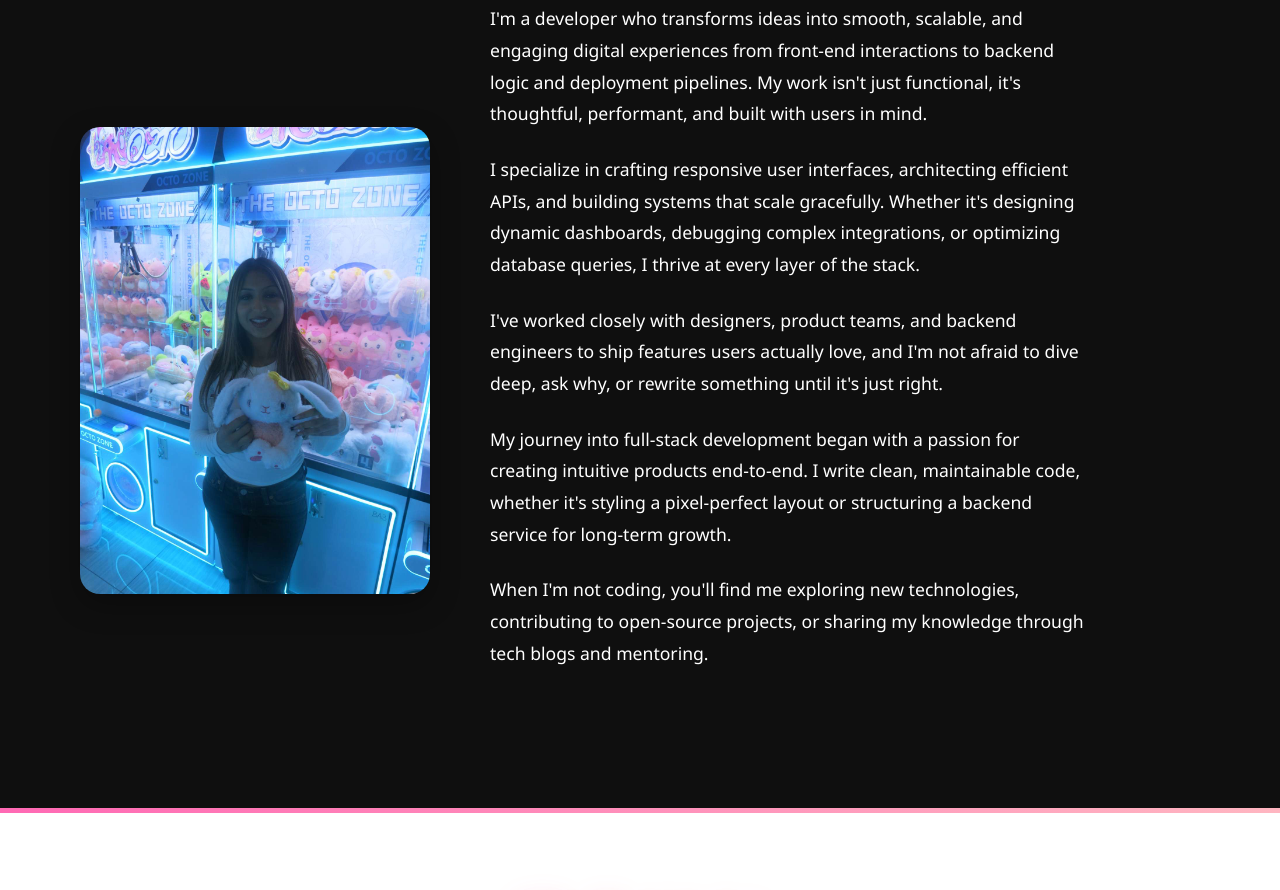
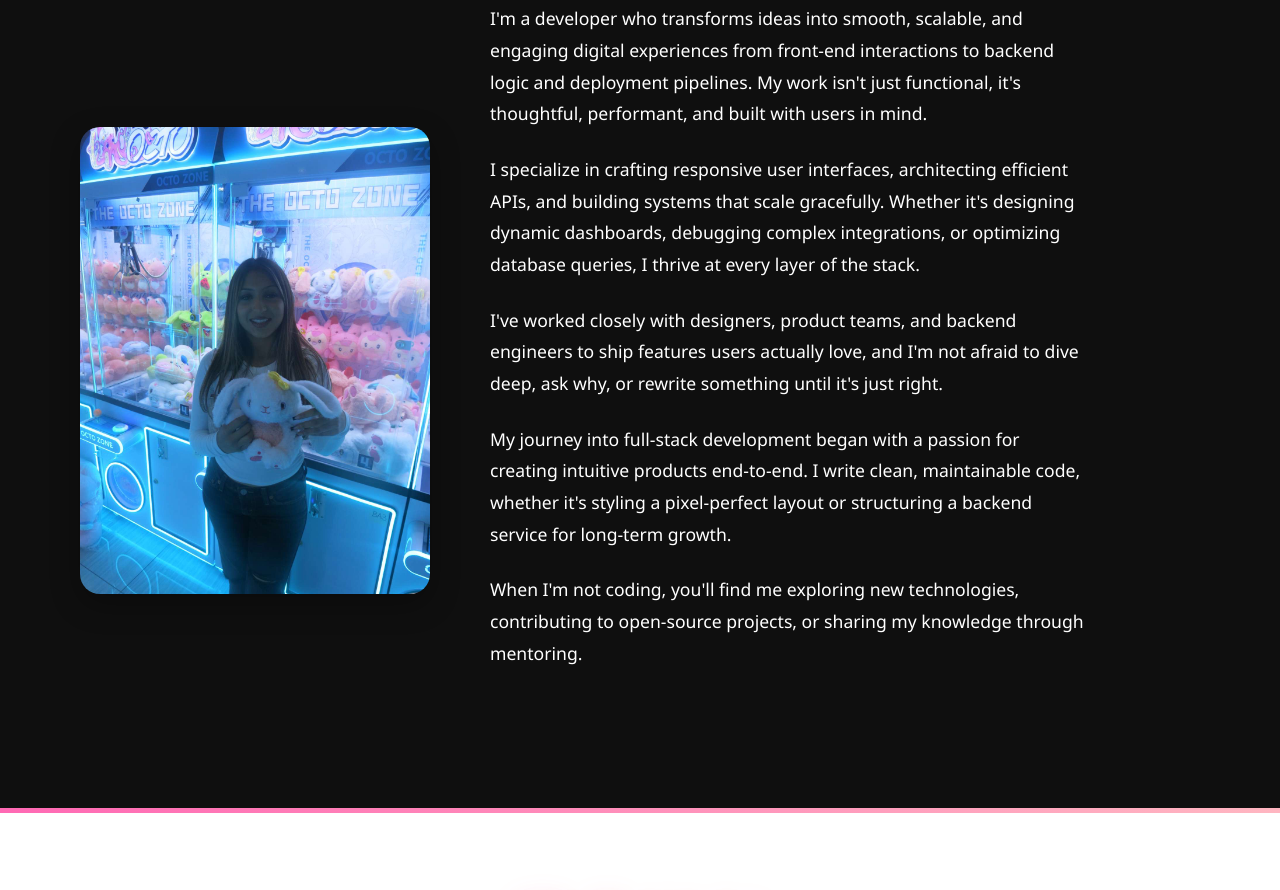
Before and after one commit to vidhip16/Portfolio, a plain HTML site: page index.html in a window 1280 px wide. Shown: the part 1074-1964 px from the top of the page. Drawn offline with nearby package versions, Linux system fonts and the light colour scheme.

Commit message:
index.html

```diff
--- a/index.html
+++ b/index.html
@@ -51,7 +51,7 @@
 
             <div class="about-content">
                 <div class="about-image">
-                    <img src="profile.JPG" alt="Vidhi Patel" class="profile-image">
+                    <img src="profile.jpg" alt="Vidhi Patel" class="profile-image">
                 </div>
 
                 <div class="about-text-content">
@@ -78,7 +78,8 @@
                         pixel-perfect layout or structuring a backend service for long-term growth.
                     </p>
                     <p class="about-text animate__animated animate__fadeInUp animate__delay-5s">
-                        When I'm not coding, you'll find me exploring new technologies, contributing to open-source projects, or sharing my knowledge through tech blogs and mentoring.
+                        When I'm not coding, you'll find me exploring new technologies, contributing to open-source projects,
+                        or sharing my knowledge through mentoring.
                     </p>
                 </div>
             </div>
@@ -204,7 +205,6 @@
             <p>&copy; 2024-2025 Vidhi Patel. All rights reserved.</p>
         </div>
     </footer>
-
     <script src="script.js"></script>
 </body>
 </html>
```
